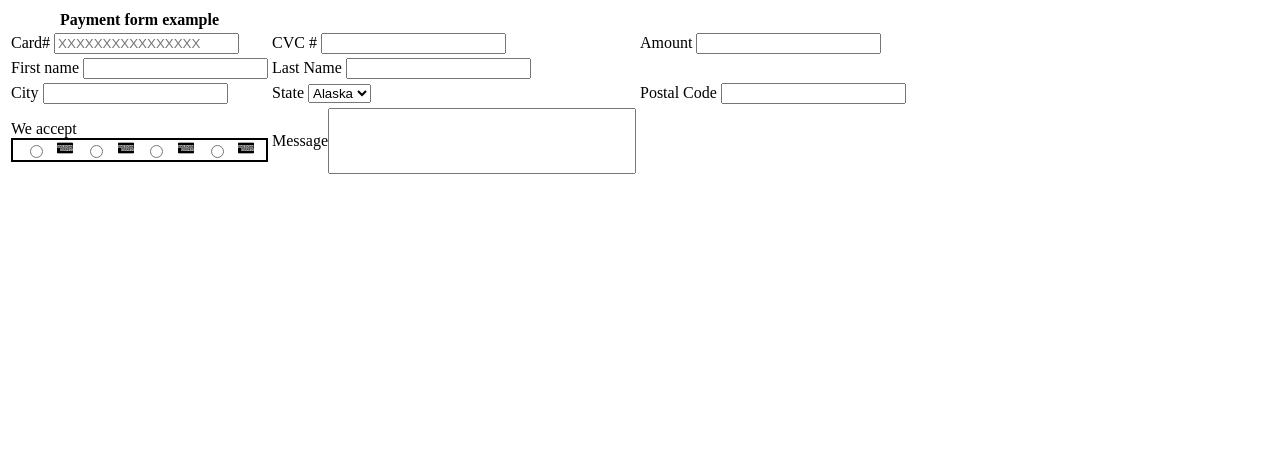
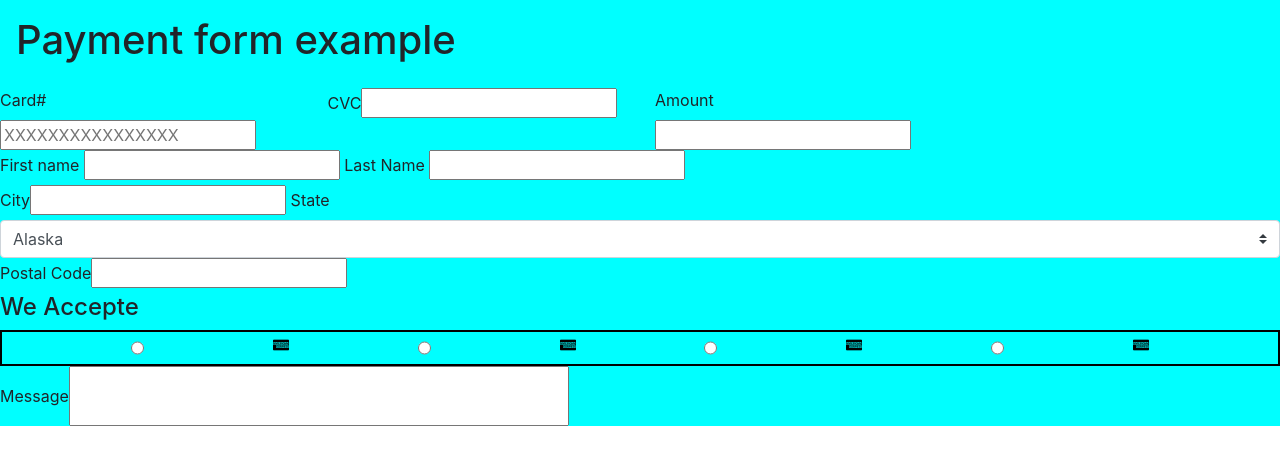
Before and after one commit to Jaygeekacademy/formexercise, a plain HTML site: page index.html in a window 1280 px wide. Drawn offline with nearby package versions, Linux system fonts and the light colour scheme.

Commit message:
bootstrap

```diff
--- a/index.html
+++ b/index.html
@@ -6,36 +6,40 @@
     <meta name="viewport" content="width=device-width, initial-scale=1.0">
     <title>Document</title>
     <link rel="stylesheet" href="styles.css">
-    <link href=“https://cdnjs.cloudflare.com/ajax/libs/font-awesome/5.15.1/css/all.min.css”
-    rel=“stylesheet”/>
+    <link rel="stylesheet" href="https://cdn.jsdelivr.net/npm/bootstrap@4.6.0/dist/css/bootstrap.min.css" integrity="sha384-B0vP5xmATw1+K9KRQjQERJvTumQW0nPEzvF6L/Z6nronJ3oUOFUFpCjEUQouq2+l" crossorigin="anonymous">
 </head>
 <body>
-    <form action="credit card">
+    <form action="credit card" class="form">
 
-        <table>
-            <th>Payment form example</th>
-            <tr>
-                <td> Card# <input type="text" placeholder="XXXXXXXXXXXXXXXX"></td>
-                <td>CVC # <input type="text"></td>
-                <td>Amount <input type="text" name="" id=""></td>
-            </tr>
-            <tr>
-                <td>First name <input type="text"></td>
-                <td>Last Name <input type="text"></td>
-            </tr>
 
-            <tr>
-                <td>City <input type="text"></td>
-                <td><label for="State">State</label>
-                    <select name="state" id="state">
+
+
+
+            <h1 class="p-3">Payment form example</h1>
+
+              <div class="row">
+                  <div class="col-3"><label for=""> Card# </label> <input type="text" placeholder="XXXXXXXXXXXXXXXX"></div>
+                   <div class="col-3"><label for="">CVC</label><input type="text"></div>
+                   <div class="col-3"><label for="">Amount</label> <input type="text" name="" id=""></div>
+              </div>
+
+            <div>
+              <label for="">First name </label>  <input type="text">
+              <label for="">Last Name </label>  <input type="text">
+            </div>
+
+            <div>
+                <label for="">City</label><input type="text">
+                <label for="State">State</label>
+                    <select class="custom-select"name="state" id="state">
                         <option value="Alaska">Alaska</option>
                         <option value="Florida">Florida</option>
                         <option value="Texas">Texas</option>
                     </select>
-                <td>Postal Code <input type="text"></td>
+                <label for="">Postal Code</label><input type="text">
 
-            <tr>
-                <td>We accept
+            <div>
+                <h4>We Accepte</h4>
                     <div class="radioclass">
                         <input type="radio" name="Credit Card" id="Amex">
                         <label for="amex"><img src="american.png" alt=""></label>
@@ -53,17 +57,17 @@
                 <td><label for="Message">Message</label><input class="messagebox" type="text"></td>
 
 
-            </tr>
+            </div>
 
 
                 </td>
 
 
-            </tr>
+            </div>
 
 
 
-        </table>
+
 
 
 
--- a/styles.css
+++ b/styles.css
@@ -1,5 +1,19 @@
+.form {
+    margin: auto;
+    background-color: aqua;
+
+}
+
+
+.wrapper {
+
+    margin: auto;
+    padding: 20px;
+
+    }
+
 .messagebox {
-    width: 300px;
+    width: 500px;
     height: 60px;
 }
 .radioclass {
```
